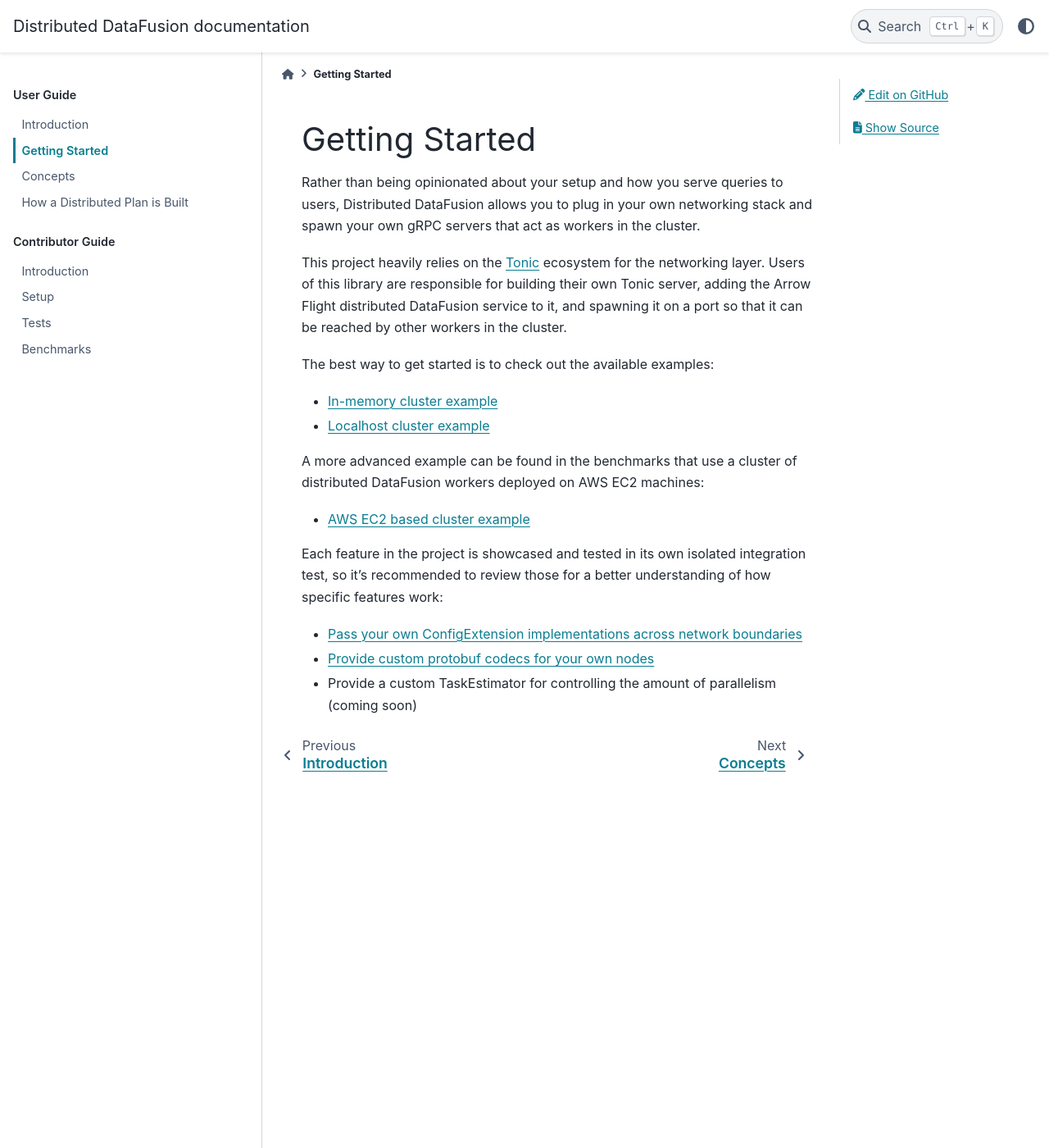
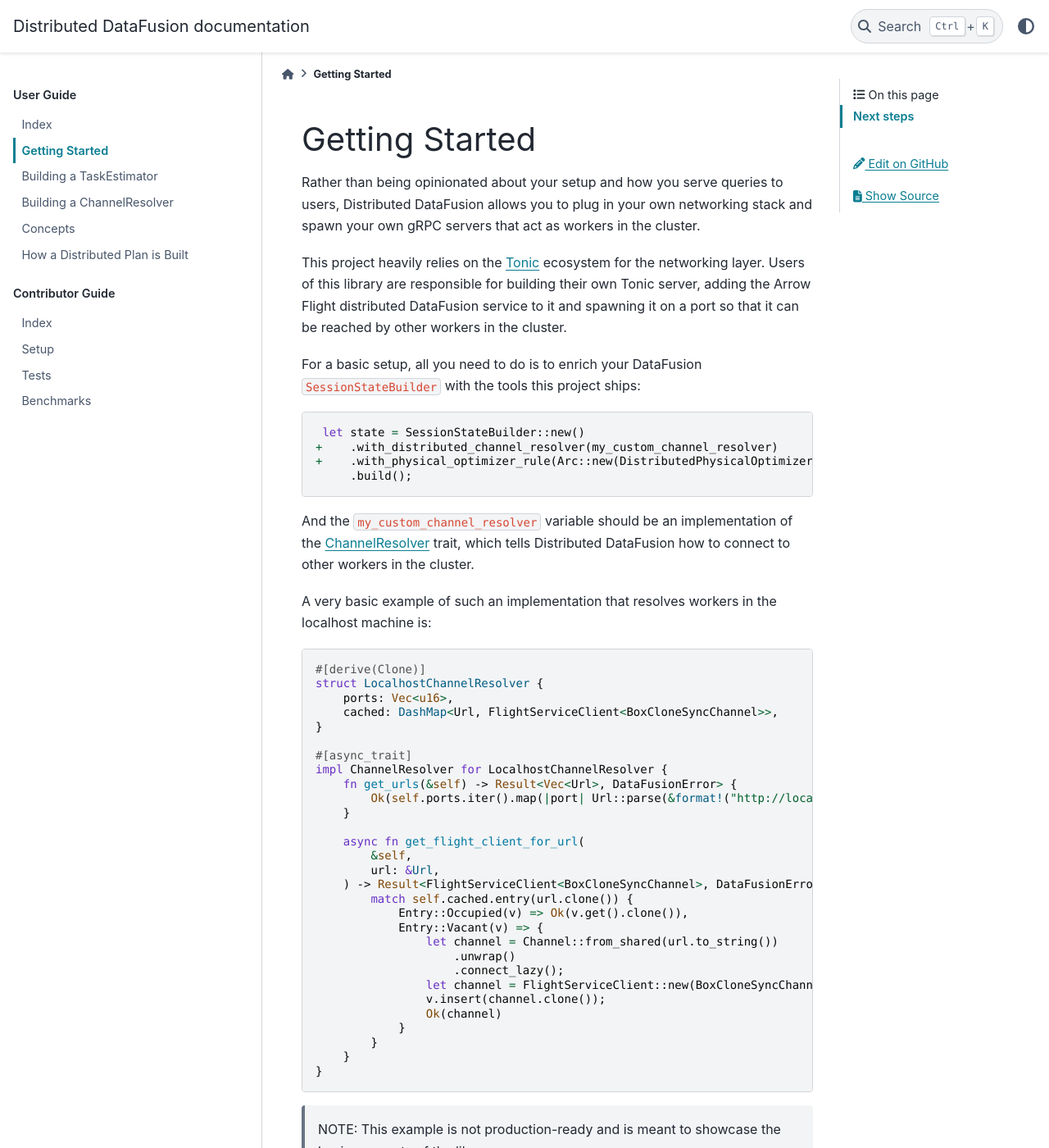
Before and after one commit to datafusion-contrib/datafusion-distributed, a Sphinx documentation site: the page built from docs/source/user-guide/getting-started.md, in a window 1280 px wide and 1400 px high. Shown: the whole window at 82% size. Built offline with Sphinx 7.4.7 and the PyData theme 0.15.4, drawn with Linux system fonts in a browser that asks for light colours; some of the changed text lies outside the part shown.

Commit message:
Tailor examples and docs

````diff
--- a/docs/source/contributor-guide/index.md
+++ b/docs/source/contributor-guide/index.md
@@ -1,8 +1,6 @@
-# Introduction
+# Index
 
 Welcome to the DataFusion Distributed contributor guide!
-
-## Contents
 
 - [Setup](setup.md) - Getting started with development
 - [Tests](tests.md) - Running unit and integration tests
--- a/docs/source/index.rst
+++ b/docs/source/index.rst
@@ -4,6 +4,9 @@
 
 DataFusion Distributed is a library that enhances `Apache DataFusion <https://datafusion.apache.org>`_ with distributed
 capabilities.
+
+These docs will guide you towards using the library for building your own Distributed DataFusion cluster, and
+how to contribute changes to the library yourself.
 
 .. _toc.guide:
 .. toctree::
@@ -12,6 +15,8 @@
 
    user-guide/index
    user-guide/getting-started
+   user-guide/task-estimator
+   user-guide/channel-resolver
    user-guide/concepts
    user-guide/how-a-distributed-plan-is-built
 
--- a/docs/source/user-guide/getting-started.md
+++ b/docs/source/user-guide/getting-started.md
@@ -1,13 +1,71 @@
 # Getting Started
 
 Rather than being opinionated about your setup and how you serve queries to users,
-Distributed DataFusion allows you to plug in your own networking stack and spawn your own gRPC servers that act as workers in the cluster.
+Distributed DataFusion allows you to plug in your own networking stack and spawn your own gRPC servers that act as
+workers in the cluster.
 
 This project heavily relies on the [Tonic](https://github.com/hyperium/tonic) ecosystem for the networking layer.
 Users of this library are responsible for building their own Tonic server, adding the Arrow Flight distributed
-DataFusion service to it, and spawning it on a port so that it can be reached by other workers in the cluster.
+DataFusion service to it and spawning it on a port so that it can be reached by other workers in the cluster.
 
-The best way to get started is to check out the available examples:
+For a basic setup, all you need to do is to enrich your DataFusion `SessionStateBuilder` with the tools this project
+ships:
+
+```rs
+ let state = SessionStateBuilder::new()
++    .with_distributed_channel_resolver(my_custom_channel_resolver)
++    .with_physical_optimizer_rule(Arc::new(DistributedPhysicalOptimizerRule))
+     .build();
+```
+
+And the `my_custom_channel_resolver` variable should be an implementation of
+the [ChannelResolver](https://github.com/datafusion-contrib/datafusion-distributed/blob/6d014eaebd809bcbe676823698838b2c83d93900/src/channel_resolver_ext.rs#L57-L57)
+trait, which tells Distributed DataFusion how to connect to other workers in the cluster.
+
+A very basic example of such an implementation that resolves workers in the localhost machine is:
+
+```rust
+#[derive(Clone)]
+struct LocalhostChannelResolver {
+    ports: Vec<u16>,
+    cached: DashMap<Url, FlightServiceClient<BoxCloneSyncChannel>>,
+}
+
+#[async_trait]
+impl ChannelResolver for LocalhostChannelResolver {
+    fn get_urls(&self) -> Result<Vec<Url>, DataFusionError> {
+        Ok(self.ports.iter().map(|port| Url::parse(&format!("http://localhost:{port}")).unwrap()).collect())
+    }
+
+    async fn get_flight_client_for_url(
+        &self,
+        url: &Url,
+    ) -> Result<FlightServiceClient<BoxCloneSyncChannel>, DataFusionError> {
+        match self.cached.entry(url.clone()) {
+            Entry::Occupied(v) => Ok(v.get().clone()),
+            Entry::Vacant(v) => {
+                let channel = Channel::from_shared(url.to_string())
+                    .unwrap()
+                    .connect_lazy();
+                let channel = FlightServiceClient::new(BoxCloneSyncChannel::new(channel));
+                v.insert(channel.clone());
+                Ok(channel)
+            }
+        }
+    }
+}
+```
+
+> NOTE: This example is not production-ready and is meant to showcase the basic concepts of the library.
+
+## Next steps
+
+The next two sections of this guide will walk you through tailoring the library's traits to your own needs:
+
+- [Build your own ChannelResolver](channel-resolver.md)
+- [Build your own TaskEstimator](task-estimator.md)
+
+Here are some other resources in the codebase:
 
 - [In-memory cluster example](https://github.com/datafusion-contrib/datafusion-distributed/blob/main/examples/in_memory.md)
 - [Localhost cluster example](https://github.com/datafusion-contrib/datafusion-distributed/blob/main/examples/localhost.md)
--- a/docs/source/user-guide/index.md
+++ b/docs/source/user-guide/index.md
@@ -1,4 +1,4 @@
-# Introduction
+# Index
 
 Distributed DataFusion is a library that brings distributed capabilities to DataFusion.
 It provides a set of execution plans, optimization rules, configuration extensions, and new traits
@@ -7,8 +7,8 @@
 This user guide will walk you through using the tools in this project to set up
 your own distributed DataFusion cluster.
 
-## Concepts
-
 - [Concepts](concepts.md)
 - [Getting Started](getting-started.md)
+- [Building a ChannelResolver](channel-resolver.md)
+- [Building a TaskEstimator](task-estimator.md)
 - [How a distributed plan is built](how-a-distributed-plan-is-built.md)
````
Also changed, not shown: docs/source/user-guide/channel-resolver.md (added, +3 -0 lines), docs/source/user-guide/concepts.md (+5 -5 lines), docs/source/user-guide/task-estimator.md (added, +3 -0 lines), examples/in_memory.md (+10 -22 lines), examples/localhost.md (+4 -5 lines), 4 other files.
